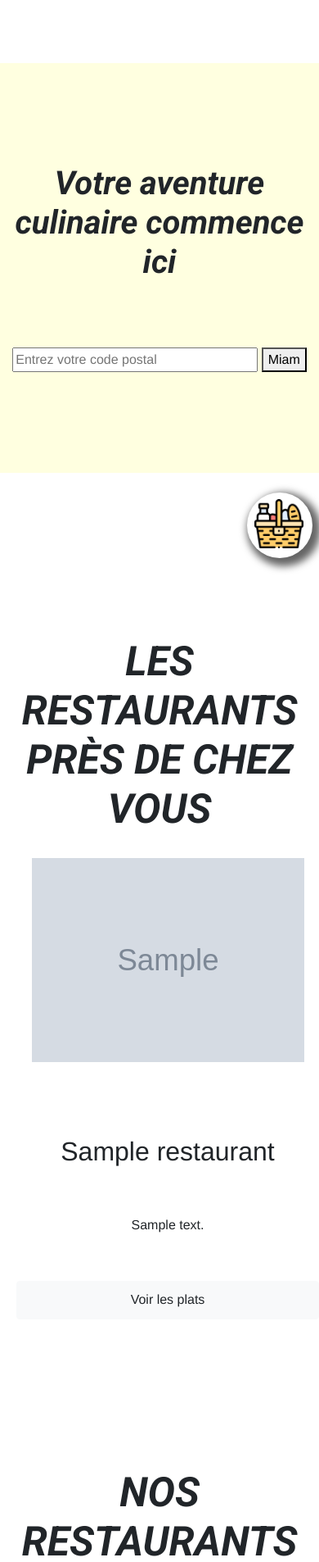
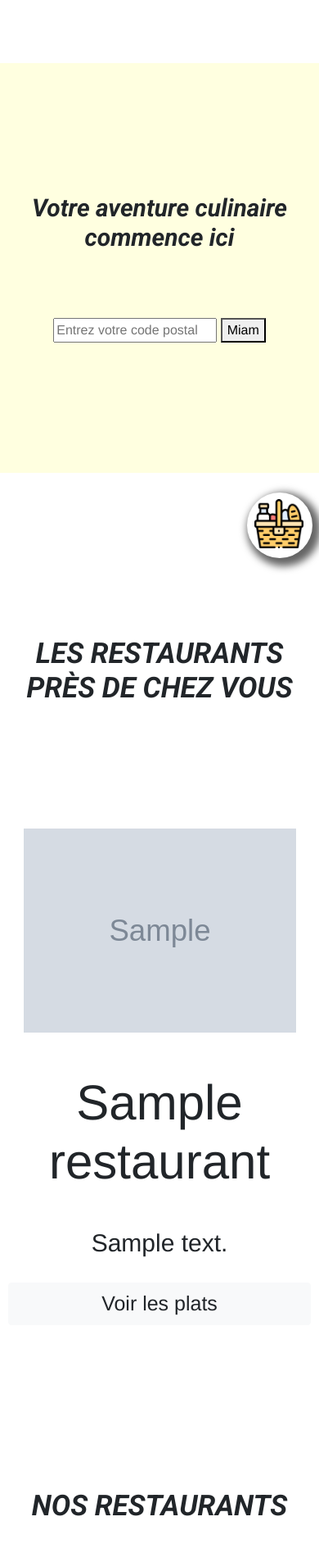
Before and after one commit to Hostie/veganfood, a Symfony app: template templates/user/index.html.twig in a window 390 px wide. Shown: the part 146-2052 px from the top of the page at 82% size. Run offline with Twig, Linux system fonts and the light colour scheme; the template is opened without the code that fills it: most values are stand-ins (such as "Sample title", 1, 10 or a date in 2020); grey boxes marked "Sample" are stand-in pictures; some libraries are stand-ins or nearby versions.

Commit message:
le push qui fait plaiz avec tout responsive et tout qui marche aux petits oignons

```diff
--- a/public/css/style.css
+++ b/public/css/style.css
@@ -153,6 +169,17 @@
   width: 100%;
 }
 
+@media (max-width: 768px) {
+  .__title {
+    font-size: 40px;
+  }
+}
+@media (max-width: 576px) {
+  .__title {
+    font-size: 30px;
+  }
+}
+
 .rest__title, .engagement__title, .near__title {
   margin-top: 300px;
   text-align: center;
@@ -161,6 +188,24 @@
 .rest__title h1, .engagement__title h1, .near__title h1 {
   margin-top: 200px;
   font-size: 50px;
+}
+@media (max-width: 768px) {
+  .rest__title h1, .engagement__title h1, .near__title h1 {
+    font-size: 40px;
+    margin-bottom: 20px;
+  }
+}
+@media (max-width: 576px) {
+  .rest__title h1, .engagement__title h1, .near__title h1 {
+    font-size: 35px;
+    margin-bottom: 50px;
+  }
+}
+@media (max-width: 360px) {
+  .rest__title h1, .engagement__title h1, .near__title h1 {
+    font-size: 30px;
+    margin-bottom: 50px;
+  }
 }
 
 .resto__item, .plat__item {
@@ -196,19 +241,49 @@
   font-weight: 600;
   font-family: Arial, Helvetica, sans-serif;
 }
+@media (max-width: 1024px) {
+  .resto__item p, .plat__item p {
+    margin-top: 20px;
+    font-size: 30px;
+  }
+  .resto__item h2, .plat__item h2 {
+    margin-top: 50px;
+    font-size: 60px;
+  }
+  .resto__item h3, .plat__item h3 {
+    margin-top: 20px;
+    font-size: 100px;
+  }
+}
 @media (max-width: 768px) {
   .resto__item h1, .plat__item h1 {
     font-size: 40px;
   }
+  .resto__item h3, .plat__item h3 {
+    margin-top: 20px;
+    font-size: 60px;
+  }
 }
 @media (max-width: 576px) {
   .resto__item, .plat__item {
+    margin-top: 0%;
+    margin-bottom: 0%;
     display: grid;
     grid-template-columns: repeat(1, 1fr);
-    column-gap: 30px;
-    row-gap: 30px;
-    margin-left: 10px;
-    margin-right: 10px;
+    column-gap: 0px;
+    row-gap: 0px;
+    margin-left: 0px;
+    margin-right: 0px;
+  }
+  .resto__item h1, .plat__item h1 {
+    font-size: 30px;
+  }
+  .resto__item img, .plat__item img {
+    margin-top: 100px;
+  }
+  .resto__item h3, .plat__item h3 {
+    margin-top: 20px;
+    font-size: 40px;
   }
 }
 
@@ -372,6 +455,11 @@
 }
 .input-group input {
   width: 300px;
+}
+@media (max-width: 576px) {
+  .input-group input {
+    width: 200px;
+  }
 }
 
 .comment__item {
@@ -448,79 +536,53 @@
   background-color: lightyellow;
 }
 
-.commentitem {
+.comment__item {
   height: 25vh;
   width: 100%;
   background-color: transparent;
   padding: 0 2% 2%;
   display: none;
 }
-
-.commentSection {
-  height: 88%;
-  width: 100%;
-  background-color: transparent;
-  padding: 0.5%;
+.comment__item h1 {
+  font-size: 20px;
+  color: black;
 }
 
-.commentList {
-  height: 70%;
-  width: 100%;
-  padding: 10px;
-  background-color: transparent;
-  overflow: auto;
+.__comment {
+  text-align: center;
+}
+.__comment h1 {
+  font-size: 20px;
+  color: black;
+}
+.__comment h3 {
+  font-size: 15px;
+  color: black;
 }
 
-.commentForm {
-  height: 25%;
-  width: 100;
-  background-color: transparent;
+.btn {
+  margin-top: 10px;
+}
+@media (max-width: 300px) {
+  .btn {
+    margin-top: 100px;
+    margin-bottom: 100px;
+  }
+}
+@media (max-width: 1024px) {
+  .btn {
+    font-size: 25px;
+  }
 }
 
-.commentInput {
-  height: auto;
-  width: 60%;
-  display: inline-block;
+.btn-primary {
+  margin-top: 10px;
 }
-
-.commentRate {
-  height: auto;
-  width: 15%;
-  display: inline-block;
-}
-
-.commentSubmit {
-  height: auto;
-  width: 8%;
-  display: inline-block;
-  padding: 0;
-  background-color: transparent;
-  border: transparent;
-}
-
-.comment {
-  height: auto;
-  width: 90%;
-  background-color: aqua;
-  border-radius: 10px;
-  color: red;
-  margin: 10px;
-  padding-top: 10px;
-  padding-left: 10px;
-}
-
-.comment h1 {
-  font-size: 1.2em;
-  color: red;
-}
-
-.comment h3 {
-  font-size: 1.2em;
-  text-align: right;
-}
-
-.__commentList {
-  overflow: auto;
+@media (max-width: 300px) {
+  .btn-primary {
+    margin-top: 100px;
+    margin-bottom: 100px;
+  }
 }
 
 /*# sourceMappingURL=style.css.map */
--- a/public/css/style.scss
+++ b/public/css/style.scss
@@ -155,7 +172,17 @@
 }
 
 
+.__title{
 
+  @media(max-width:768px){
+      font-size: 40px;
+}
+@media(max-width:576px){
+
+      font-size: 30px;
+
+}
+}
 
 
 .rest__title, .engagement__title, .near__title{
@@ -166,6 +193,28 @@
     margin-top: 200px;
     font-size: 50px;
   }
+  @media(max-width:768px){
+    h1{
+      font-size: 40px;
+      margin-bottom: 20px;
+    }
+}
+@media(max-width:576px){
+
+  h1{
+    font-size: 35px;
+    margin-bottom: 50px;
+  }
+}
+@media(max-width:360px){
+
+  h1{
+    font-size: 30px;
+    margin-bottom: 50px;
+  }
+}
+
+
 }
 
 
@@ -204,21 +253,50 @@
         font-family: Arial, Helvetica, sans-serif;
 
   }
+  @media(max-width:1024px){
+
+    p{
+      margin-top: 20px;
+      font-size: 30px;
+    }
+    h2{
+      margin-top: 50px;
+      font-size: 60px;
+    }
+    h3{
+      margin-top: 20px;
+      font-size: 100px;
+    }
+}
   @media(max-width:768px){
 
     h1{
       font-size: 40px;
     }
-
-
+    h3{
+      margin-top: 20px;
+      font-size: 60px;
+    }
 }
 @media(max-width:576px){
+  margin-top: 0%;
+  margin-bottom: 0%;;
     display: grid;
     grid-template-columns: repeat(1,1fr);
-    column-gap: 30px;
-    row-gap: 30px;
-    margin-left: 10px;
-    margin-right: 10px;
+    column-gap: 0px;
+    row-gap: 0px;
+    margin-left: 0px;
+    margin-right: 0px;
+    h1{
+      font-size: 30px;
+    }
+    img{
+      margin-top: 100px;;
+    }
+    h3{
+      margin-top: 20px;
+      font-size: 40px;
+    }
 }
 
 
@@ -416,6 +504,13 @@
   input{
     width: 300px;
 
+  }
+  @media(max-width:576px){
+
+    input{
+      width: 200px;
+
+    }
   }
 }
 
@@ -498,74 +593,60 @@
   background-color: lightyellow;
 }
 
-.commentitem {
+.comment__item {
   height: 25vh;
    width: 100%;
    background-color: transparent;
       padding: 0 2% 2%;
  display: none;
+ h1{
+   font-size: 20px;
+   color:black;
  }
-.commentSection{
-  height: 88%;
-  width: 100%;
-  background-color: transparent;
-  padding: 0.5%;
 }
 
-.commentList {
-  height: 70%;
-  width: 100%;
-  padding: 10px;
-  background-color: transparent;
-  overflow: auto;
+
+.__comment{
+  text-align: center;
+  h1{
+    font-size: 20px;
+    color:black;
+  }
+  h3{
+    font-size: 15px;
+    color:black;
+  }
 }
 
-.commentForm {
-  height: 25%;
-  width: 100;
-  background-color: transparent;
-}
-.commentInput {
-  height: auto;
-  width: 60%;
-  display: inline-block;
+.__commentSection{
+
 }
 
-.commentRate {
-  height: auto;
-  width: 15%;
-  display: inline-block;
+.btn{
+  margin-top:10px;
+  @media(max-width:300px){
+
+
+    margin-top:100px;
+    margin-bottom:100px;
+
+  }
+  @media(max-width:1024px){
+
+    font-size: 25px;
+
+
     }
 
-.commentSubmit {
-  height: auto;
-  width: 8%;
-  display: inline-block;
-  padding:0;
-  background-color: transparent;
-  border: transparent;
+}
+.btn-primary{
+  margin-top:10px;
+  @media(max-width:300px){
+
+
+    margin-top:100px;
+    margin-bottom:100px;
+
   }
 
-.comment{
-  height: auto;
-  width: 90%;
-  background-color: aqua;
-  border-radius: 10px;
-  color: red;
-  margin: 10px;
-  padding-top: 10px;
-  padding-left: 10px;
 }
-
-.comment h1{
-  font-size: 1.2em;
-  color: red;
-}
-
-.comment h3{
-  font-size: 1.2em;
-  text-align: right;
-}
-.__commentList{
-  overflow: auto;
-}
--- a/src/Controller/AdminController.php
+++ b/src/Controller/AdminController.php
@@ -65,13 +65,10 @@
 
         $restaurant = $repository -> findAll();
 
-
-
-
         return $this->render('admin/restaurants.html.twig', [
             'restaurants' => $restaurant,
             'total' => $total,
-            'commands' => $commandArray
+
         ]);
     }
 
--- a/src/Migrations/Version20200607093927.php
+++ b/src/Migrations/Version20200607120508.php
@@ -10,7 +10,7 @@
 /**
  * Auto-generated Migration: Please modify to your needs!
  */
-final class Version20200607093927 extends AbstractMigration
+final class Version20200607120508 extends AbstractMigration
 {
     public function getDescription() : string
     {
--- a/templates/user/index.html.twig
+++ b/templates/user/index.html.twig
@@ -6,7 +6,7 @@
     <section class="container__search text-center" >
 
         <div class="input-group input-group-l">
-        <h1>Votre aventure culinaire commence ici </h1>
+        <h1 class="__title">Votre aventure culinaire commence ici </h1>
         <form action="#" method="post">
             <input type="text" placeholder="Entrez votre code postal" name="zipcode"></input>
             <button type="submit">Miam</button>
@@ -22,7 +22,7 @@
 
         {% if restaurants %}
          <div class="near__title">
-            <h1 class="near-title">LES RESTAURANTS PRÈS DE CHEZ VOUS</h1>
+            <h1 class="near-title __title">LES RESTAURANTS PRÈS DE CHEZ VOUS</h1>
         </div>
 
         <section class="grid4 grid__resto">
@@ -38,39 +38,39 @@
         {% endif %}
         </section>
         <div class="rest__title">
-            <h1 class="resto-title">NOS RESTAURANTS</h1>
+            <h1 class="resto-title __title">NOS RESTAURANTS</h1>
         </div>
 
         <section class="grid grid__resto">
 
             <div onclick="location.href='{{ path('getRestaurantCategory', {cat: 'Europeen'}) }}'"  class="resto__item euro">
-              <h1>EUROPÉEN</h1>
+              <h1 class="__title">EUROPÉEN</h1>
             </div>
 
 
              <div onclick="location.href='{{ path('getRestaurantCategory', {cat: 'Asiatique'}) }}'" class="resto__item asia">
 
-                <h1>ASIATIQUE</h1>
+                <h1 class="__title">ASIATIQUE</h1>
                 </div>
 
 
             <div onclick="location.href='{{ path('getRestaurantCategory', {cat: 'Americain'}) }}'"  class="resto__item usa">
-               <h1>AMÉRICAIN</h1>
+               <h1 class="__title">AMÉRICAIN</h1>
             </div>
 
             <div  onclick="location.href='{{ path('getRestaurantCategory', {cat: 'Vegan'}) }}'" class="resto__item vegan">
-                <h1>VEGAN</h1>
+                <h1 class="__title">VEGAN</h1>
             </div>
 
 
             <div onclick="location.href='{{ path('getRestaurantCategory', {cat: 'Français'}) }}'"  class="resto__item fra">
-              <h1>FRANÇAIS</h1>
+              <h1 class="__title">FRANÇAIS</h1>
             </div>
 
 
              <div onclick="location.href='{{ path('getRestaurantCategory', {cat: 'Italien'}) }}'" class="resto__item italie">
 
-                <h1>ITALIEN</h1>
+                <h1 class="__title">ITALIEN</h1>
                 </div>
 
 
@@ -80,13 +80,13 @@
         </section>
 
         <div class="engagement__title">
-            <h1 class="engagement-title">NOS ENGAGEMENTS</h1>
+            <h1 class="engagement-title __title">NOS ENGAGEMENTS</h1>
         </div>
 
          <section class="grid">
 
             <div class="__logos">
-            <img class="_img" src="{{ asset('/img/logo.png')}}">*
+            <img class="_img" src="{{ asset('/img/logo.png')}}">
 
             <img class="_img" src="{{ asset('/img/bio.png')}}">
             </div>
```
Also changed, not shown: other parts of public/css/style.css (+29 -5 lines), other parts of public/css/style.scss (+32 -5 lines), templates/restaurant/show.html.twig (+21 -5 lines), templates/user/sign.html.twig (+20 -23 lines), 1 other file. Lines whose indentation alone changed are shown as unchanged.
